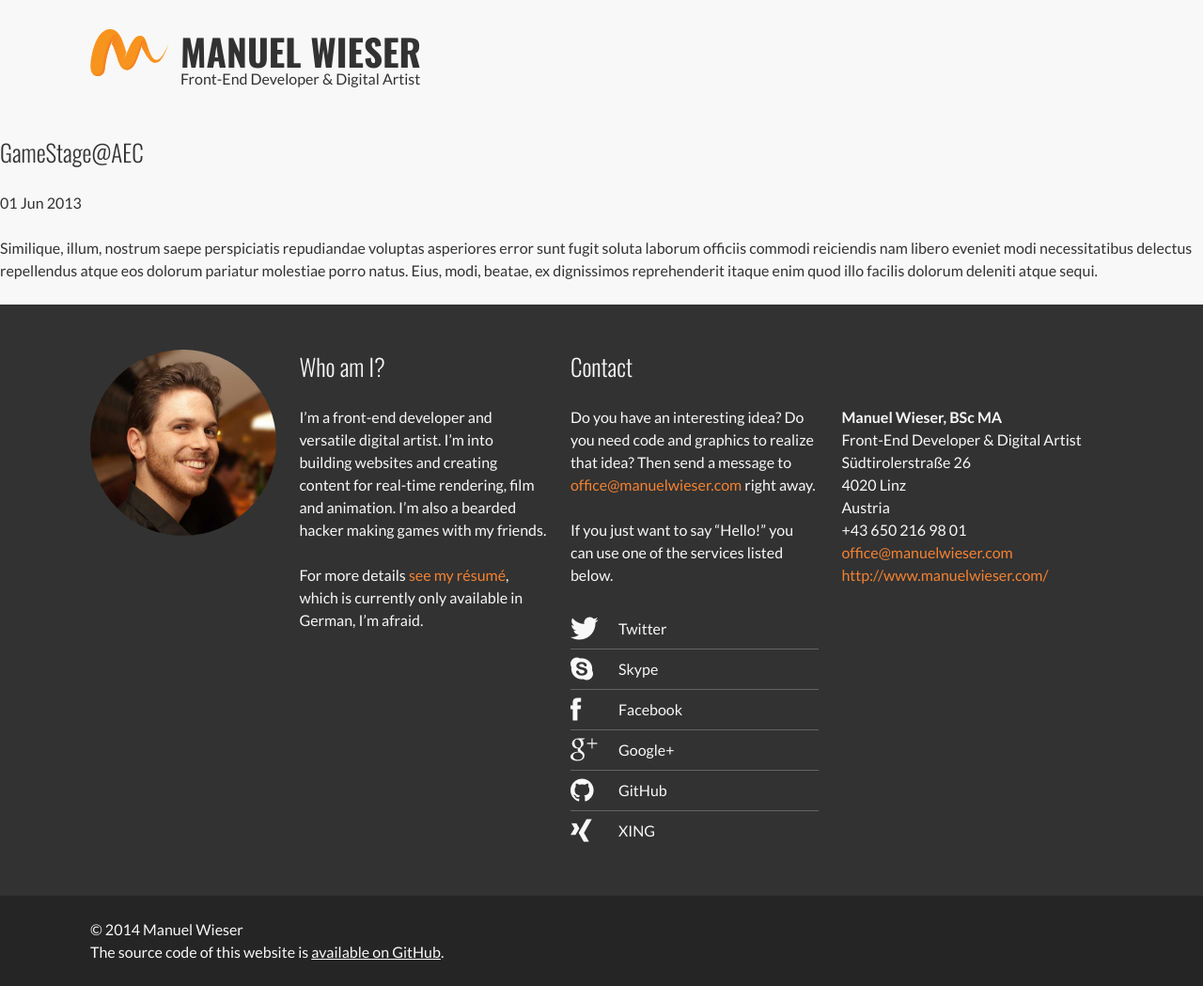
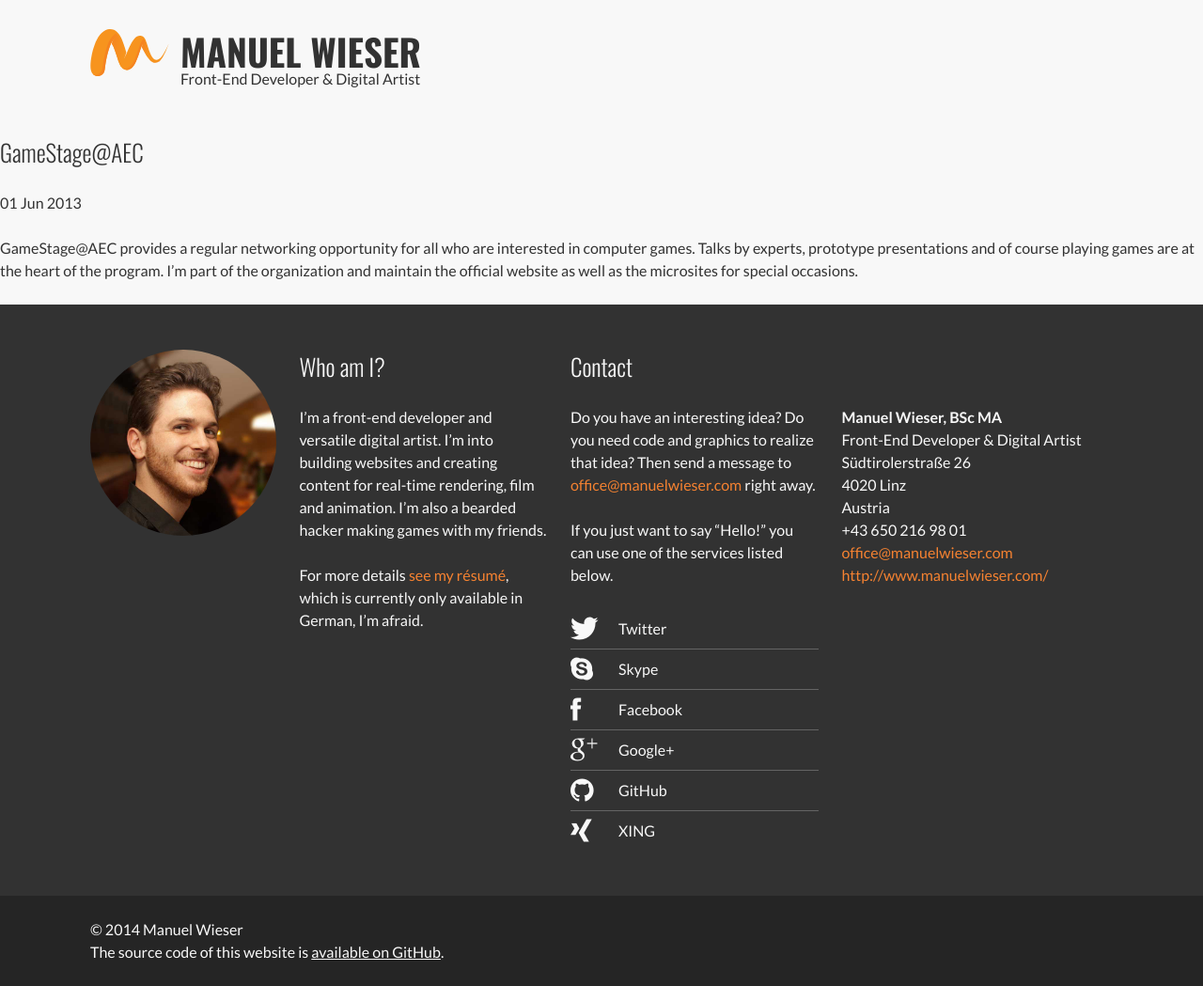
Before and after one commit to Lorti/2014, a Jekyll site: the page built from _posts/2013-03-01-gamestage.markdown, in a window 1280 px wide. Shown: the whole page at 94% size. Built offline with Jekyll 4.4.1, drawn with Linux system fonts in a browser that asks for light colours.

Commit message:
Update 2013-03-01-gamestage.markdown

```diff
--- a/_posts/2013-03-01-gamestage.markdown
+++ b/_posts/2013-03-01-gamestage.markdown
@@ -7,7 +7,8 @@ categories: Website
 article: false
 picture: gamestage.jpg
 links:
-  - View Website: http://gamestage.radiatedpixel.com/the-good-the-bad-and-the-bloody/
+  - View Festival Website: http://gsexpo.radiatedpixel.com/
+  - View Official Website: http://gamestage.radiatedpixel.com/the-good-the-bad-and-the-bloody/
 ---
 
-Similique, illum, nostrum saepe perspiciatis repudiandae voluptas asperiores error sunt fugit soluta laborum officiis commodi reiciendis nam libero eveniet modi necessitatibus delectus repellendus atque eos dolorum pariatur molestiae porro natus. Eius, modi, beatae, ex dignissimos reprehenderit itaque enim quod illo facilis dolorum deleniti atque sequi.
+GameStage@AEC provides a regular networking opportunity for all who are interested in computer games. Talks by experts, prototype presentations and of course playing games are at the heart of the program. I’m part of the organization and maintain the official website as well as the microsites for special occasions.
```
